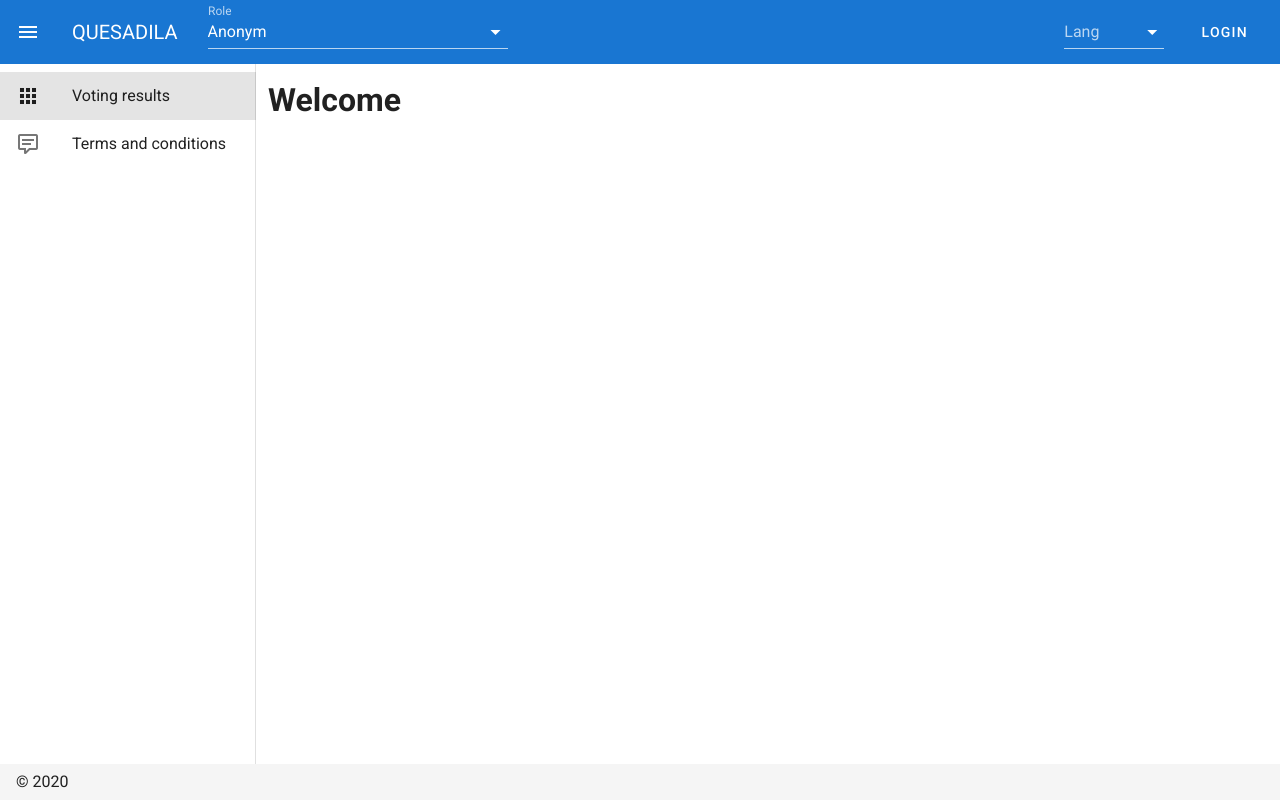
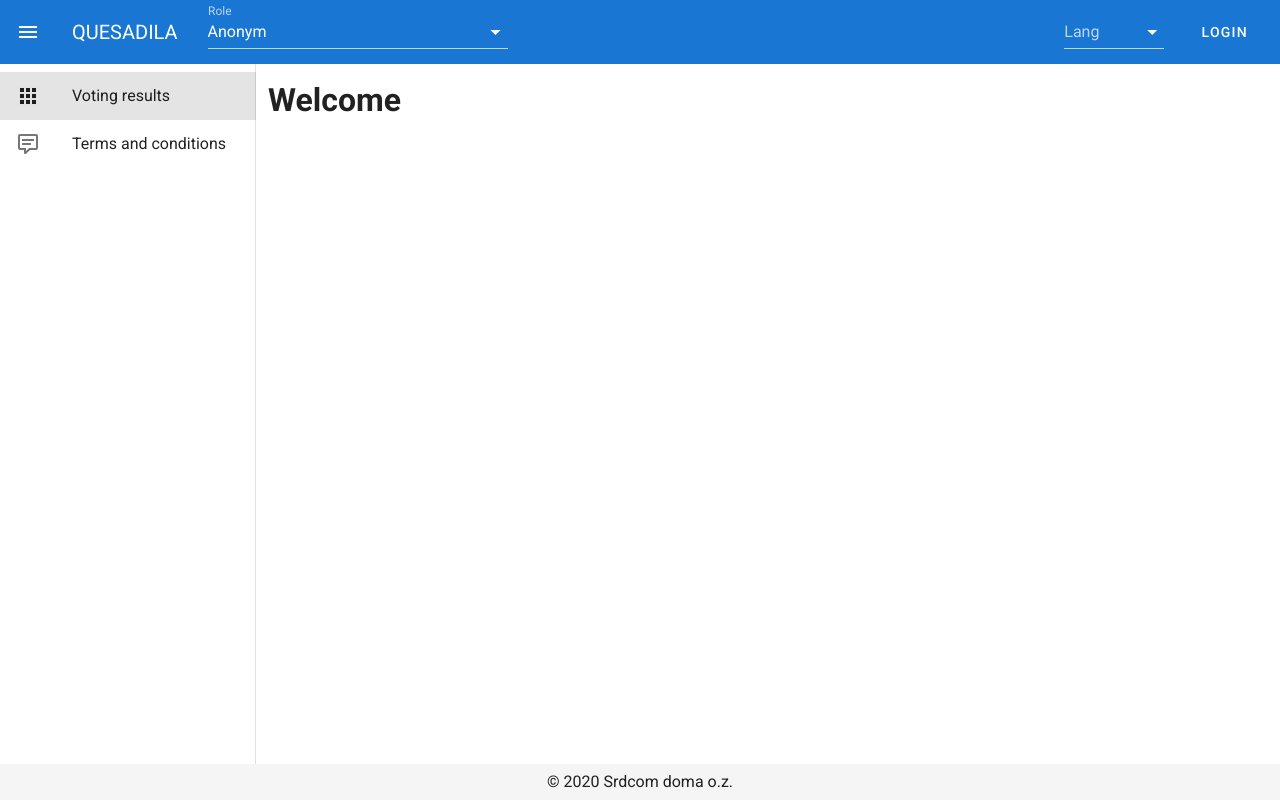
Before and after one commit to Qesadila/QES, a Nuxt app: page / in a window 1280 px wide. Built offline with nearby package versions, Linux system fonts and the light colour scheme.

Commit message:
footer updated

```diff
--- a/layouts/default.vue
+++ b/layouts/default.vue
@@ -78,8 +78,8 @@
         <nuxt />
       </v-container>
     </v-content>
-    <v-footer :fixed="fixed" app>
-      <span>&copy; {{ new Date().getFullYear() }}</span>
+    <v-footer :fixed="fixed" app class="d-flex flex-row justify-center">
+      <span>&copy; {{ new Date().getFullYear() }} Srdcom doma o.z.</span>
     </v-footer>
     <snackbar-component></snackbar-component>
   </v-app>
```
